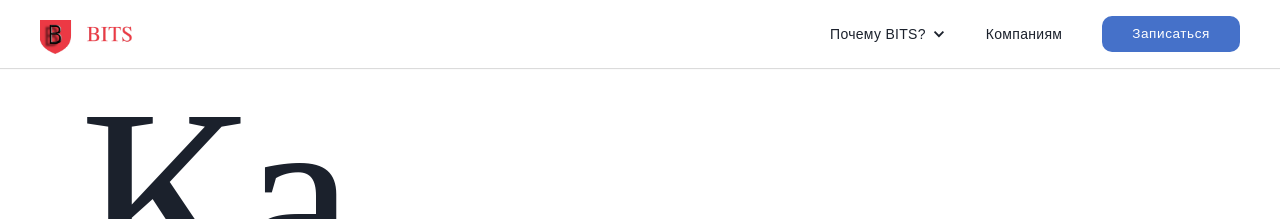
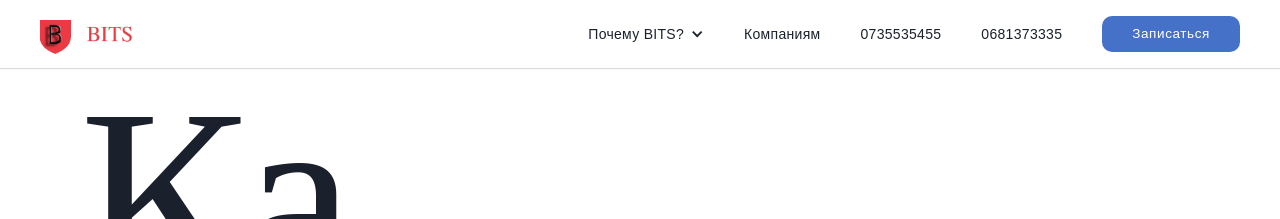
Before and after one commit to kslabsolutions/kslabsolutions.github.io, a Jekyll site: the page built from index.html, in a window 1280 px wide. Shown: the top 219 px of the page. Built offline with Jekyll 4.4.1, drawn with Linux system fonts in a browser that asks for light colours; some web fonts are replaced.

Commit message:
add mobile phones

```diff
--- a/_layouts/default.html
+++ b/_layouts/default.html
@@ -30,6 +30,8 @@
             <a href="/isa" class="nav-item-mobile w-nav-link">Как мы работаем?</a>
             <a href="/hire-bits-expert" id="nav-blog" class="nav-item-mobile w-nav-link">Компаниям</a>
             <a href="/register" class="apply-mobile w-nav-link">Записаться</a>
+            <a href="tel:+380735535455" class="nav-item w-nav-link">0735535455</a>
+            <a href="tel:+380681373335" class="nav-item w-nav-link">681373335</a>
           </nav>
           <div class="menu-button w-nav-button"><img src="./index_files/5cac1a8d0ca8b54a9fe84c7a_menu.gif" width="22" alt="" class="menu-icon"></div>
         </div>
@@ -61,6 +63,8 @@
               </nav>
             </div>
             <a href="/hire-bits-expert" id="nav-blog" class="nav-item w-nav-link">Компаниям</a>
+            <a href="tel:+380735535455" class="nav-item w-nav-link">0735535455</a>
+            <a href="tel:+380681373335" class="nav-item w-nav-link">0681373335</a>
           </nav>
           <div class="menu-button w-nav-button"><img src="./index_files/5cac1a8d0ca8b54a9fe84c7a_menu.gif" width="22" alt="" class="menu-icon"></div>
           <a href="/register" class="round-btn left-space w-inline-block">
```
